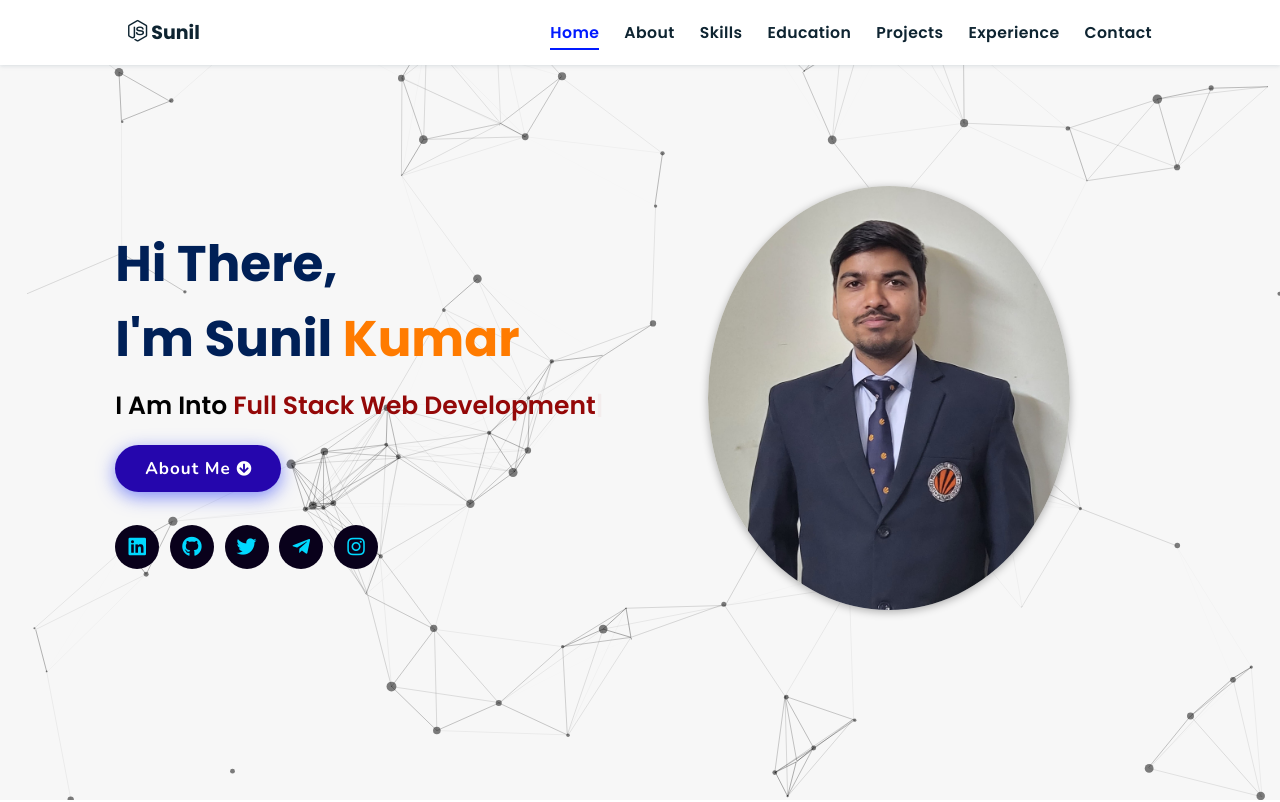
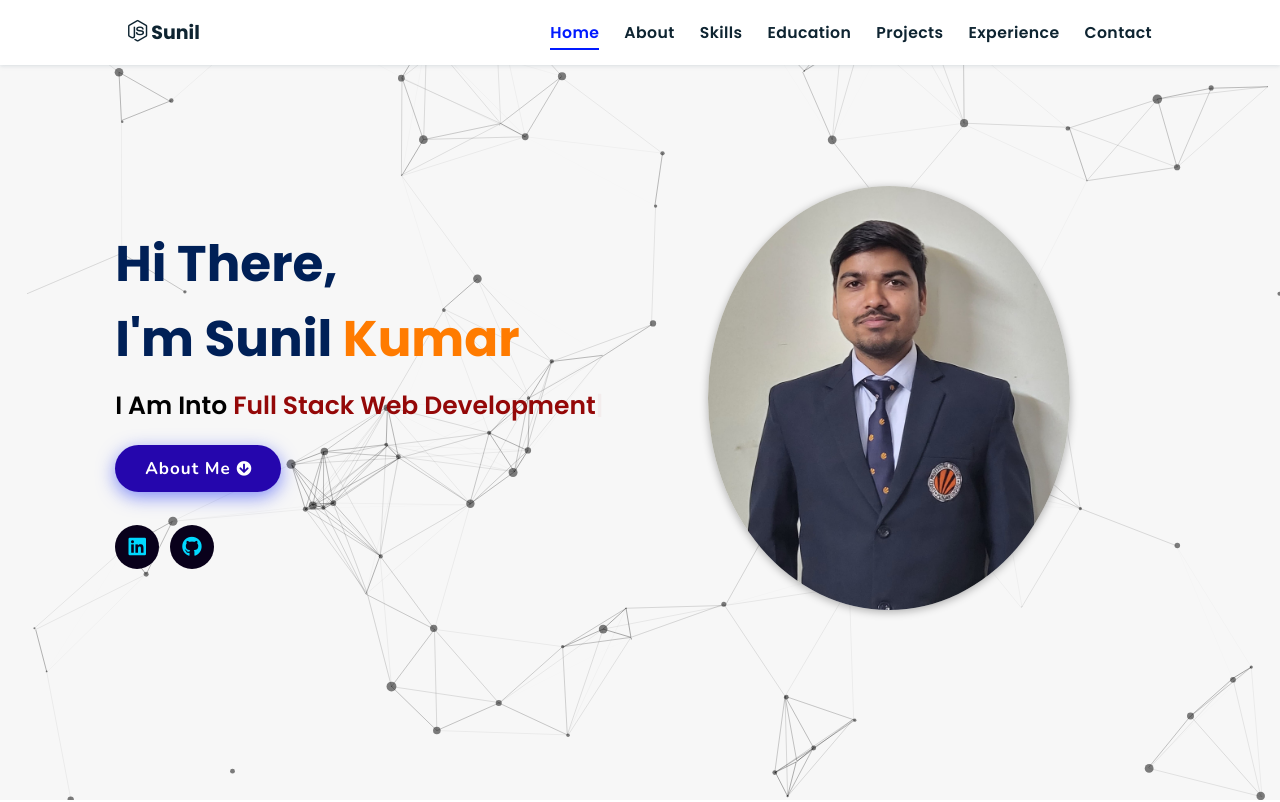
Before and after one commit to sunil14300/port, a plain HTML site: page Portfolio-Website-main/index.html in a window 1280 px wide. Shown: the top 802 px of the page. Drawn offline with nearby package versions, Linux system fonts and the light colour scheme.

Commit message:
Update index.html

```diff
--- a/Portfolio-Website-main/index.html
+++ b/Portfolio-Website-main/index.html
@@ -55,9 +55,9 @@
         <ul class="social-icons">
           <li><a class="linkedin" aria-label="LinkedIn" href="https://www.linkedin.com/in/sunilsingh2002/" target="_blank"><i class="fab fa-linkedin"></i></a></li>
           <li><a class="github" aria-label="GitHub" href="https://github.com/sunil14300" target="_blank"><i class="fab fa-github"></i></a></li>
-          <li><a class="twitter" aria-label="Twitter" href="https://x.com/sunilkr_14?t=bhvyl9p316ZGVXcPdsVOnQ&s=09" target="_blank"><i class="fab fa-twitter"></i></a></li>
-          <li><a class="telegram" aria-label="Telegram" href="https://t.me/Sunil233445" target="_blank"><i class="fab fa-telegram-plane"></i></a></li>
-          <li><a class="instagram" aria-label="Instagram" href="https://www.instagram.com/sunill__1412?igsh=dGtsMWZtdzBiN2Qx"><i class="fab fa-instagram" target="_blank"></i></a></li>
+<!--           <li><a class="twitter" aria-label="Twitter" href="https://x.com/sunilkr_14?t=bhvyl9p316ZGVXcPdsVOnQ&s=09" target="_blank"><i class="fab fa-twitter"></i></a></li> -->
+<!--           <li><a class="telegram" aria-label="Telegram" href="https://t.me/Sunil233445" target="_blank"><i class="fab fa-telegram-plane"></i></a></li> -->
+<!--           <li><a class="instagram" aria-label="Instagram" href="https://www.instagram.com/sunill__1412?igsh=dGtsMWZtdzBiN2Qx"><i class="fab fa-instagram" target="_blank"></i></a></li> -->
 
         </ul>
       </div>
```
